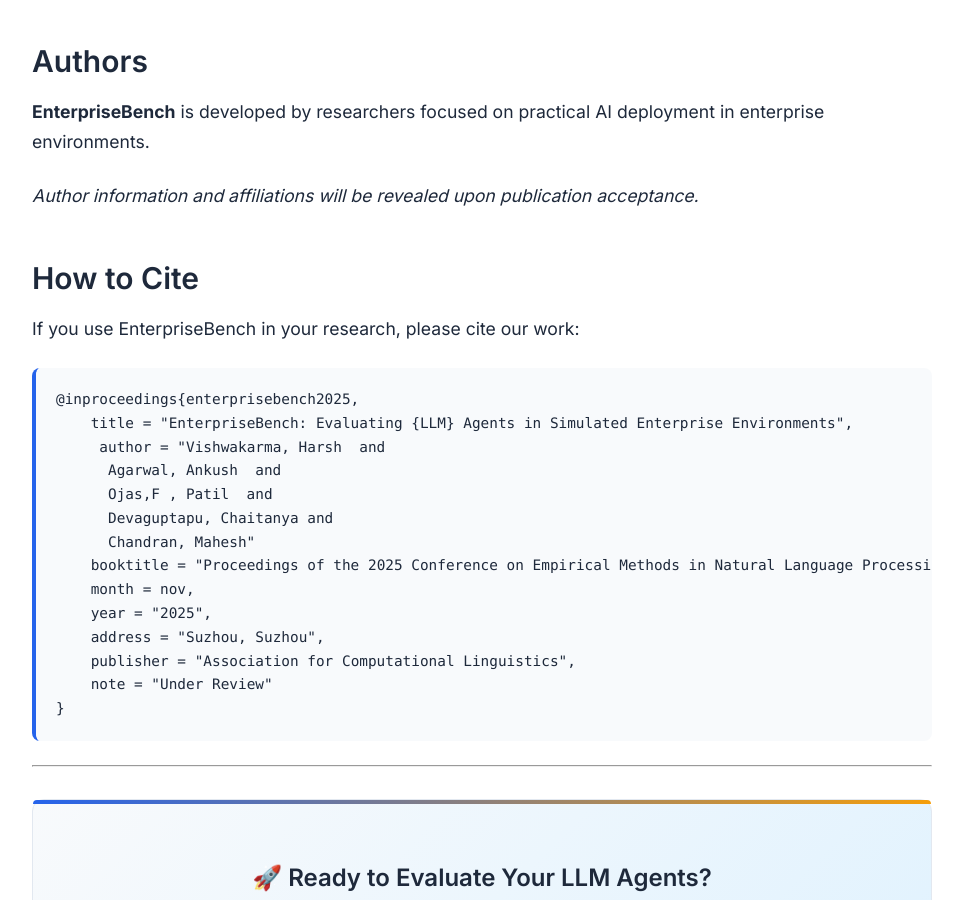
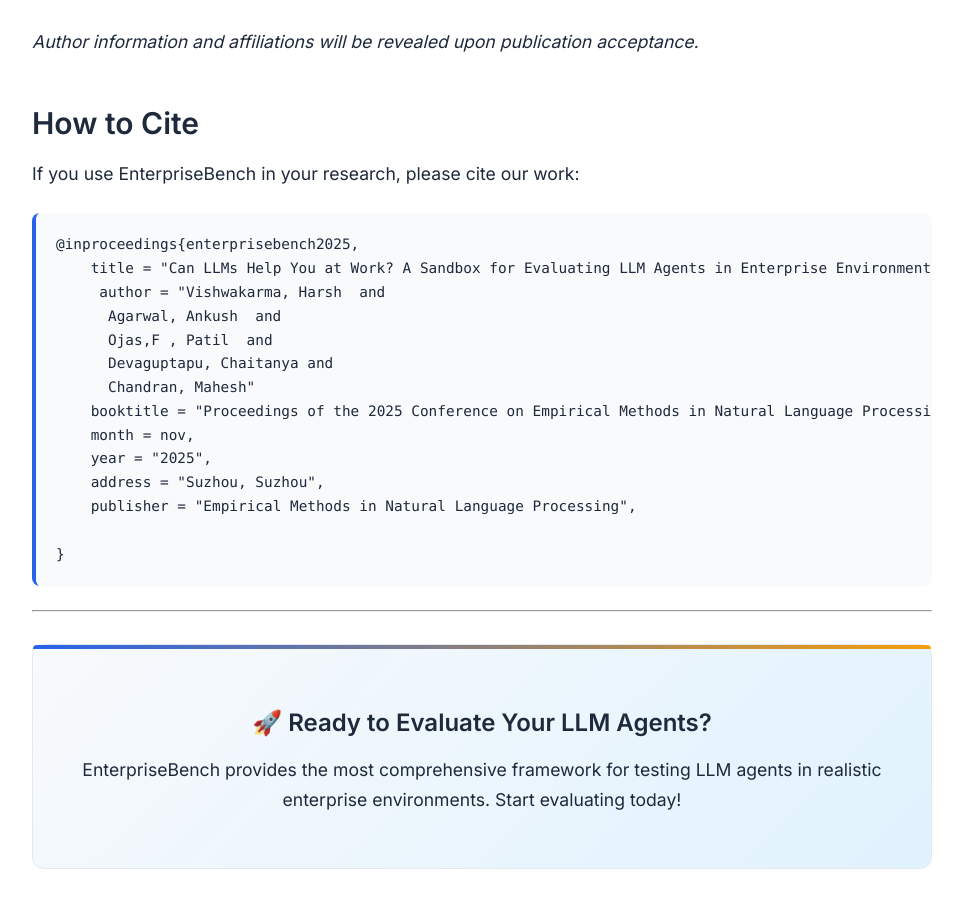
Before and after one commit to ast-fri/EnterpriseBench, a Jekyll site: the page built from index.md, in a window 1280 px wide and 900 px high, scrolled down 8955 px. Shown: the whole window, without its empty margins (158-1121 px from the left). Built offline with Jekyll 4.4.1, drawn with Linux system fonts in a browser that asks for light colours; some of the changed text lies outside the part shown.

Commit message:
Edited Index.md

````diff
--- a/index.md
+++ b/index.md
@@ -361,7 +360,7 @@
 
 ```bibtex
 @inproceedings{enterprisebench2025,
-    title = "EnterpriseBench: Evaluating {LLM} Agents in Simulated Enterprise Environments",
+    title = "Can LLMs Help You at Work? A Sandbox for Evaluating LLM Agents in Enterprise Environments",
      author = "Vishwakarma, Harsh  and
       Agarwal, Ankush  and
       Ojas,F , Patil  and
@@ -371,8 +370,8 @@
     month = nov,
     year = "2025",
     address = "Suzhou, Suzhou",
-    publisher = "Association for Computational Linguistics",
-    note = "Under Review"
+    publisher = "Empirical Methods in Natural Language Processing",
+
 }
 ```
 
````
Also changed, not shown: other parts of index.md (+0 -1 lines).
